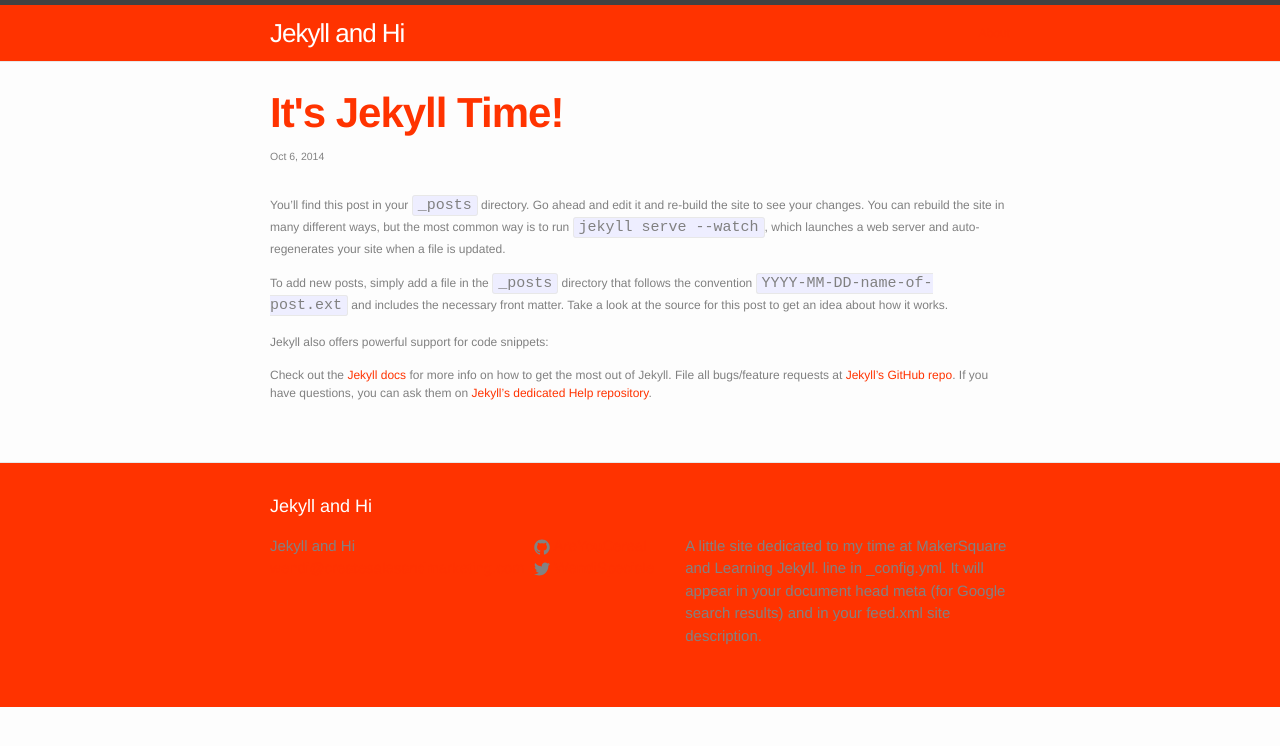
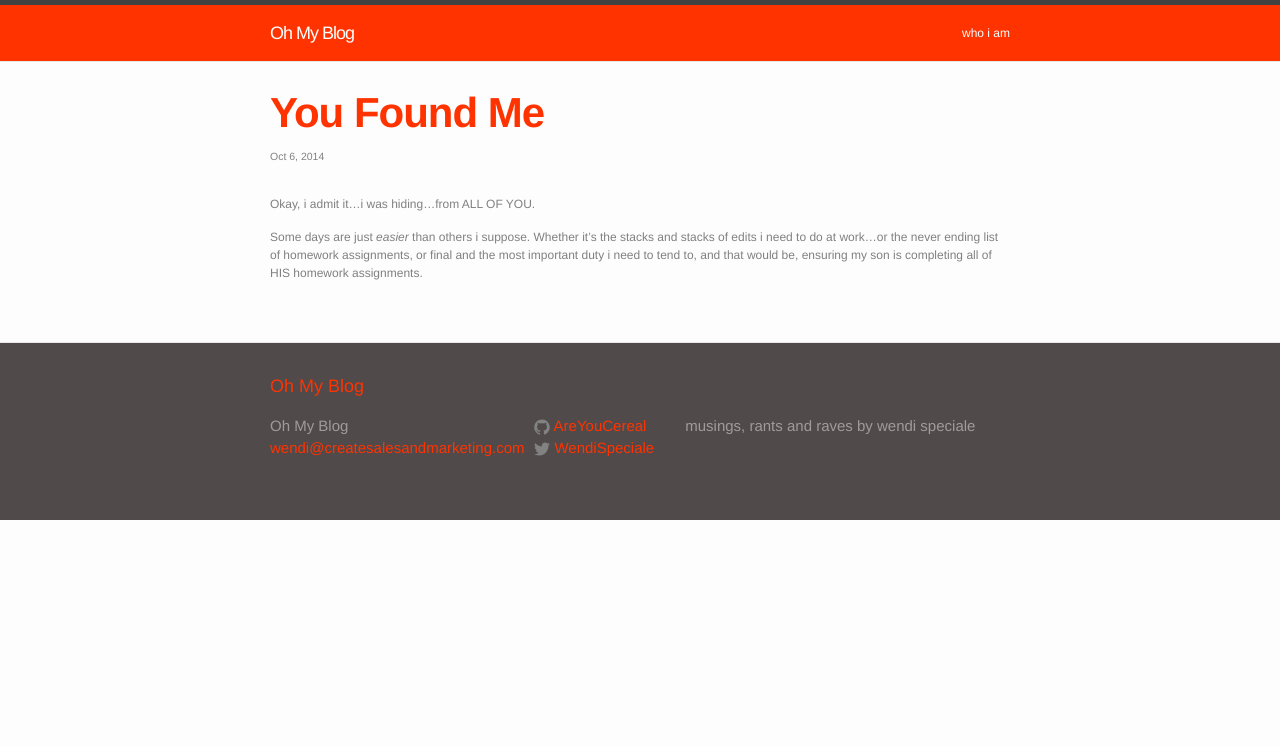
Before and after one commit to AreYouCereal/gitGUI, a Jekyll site: the page built from AREYOUCEREAL.github.io/_posts/2014-10-06-it's-jekyll-time.markdown, in a window 1280 px wide. Shown: the top 746 px of the page. Built offline with Jekyll 4.4.1, drawn with Linux system fonts in a browser that asks for light colours.

Commit message:
Updated CSS

```diff
--- a/AREYOUCEREAL.github.io/_config.yml
+++ b/AREYOUCEREAL.github.io/_config.yml
@@ -1,10 +1,8 @@
 # Site settings
-title: Jekyll and Hi
+title: Oh My Blog
 email: wendi@createsalesandmarketing.com
 description: > # this means to ignore newlines until "baseurl:"
-  A little site dedicated to my time at MakerSquare and Learning Jekyll.
-  line in _config.yml. It will appear in your document head meta (for
-  Google search results) and in your feed.xml site description.
+ musings, rants and raves by wendi speciale
 baseurl: "" # the subpath of your site, e.g. /blog/
 url: "http://yourdomain.com" # the base hostname & protocol for your site
 twitter_username: WendiSpeciale
--- a/AREYOUCEREAL.github.io/_posts/2014-10-06-it's-jekyll-time.markdown
+++ b/AREYOUCEREAL.github.io/_posts/2014-10-06-it's-jekyll-time.markdown
@@ -1,18 +1,16 @@
 ---
 layout: post
-title:  "It's Jekyll Time!"
+title:  "You Found Me"
 date:   2014-10-06 19:47:45
 categories: jekyll update
 ---
-You’ll find this post in your `_posts` directory. Go ahead and edit it and re-build the site to see your changes. You can rebuild the site in many different ways, but the most common way is to run `jekyll serve --watch`, which launches a web server and auto-regenerates your site when a file is updated.
+Okay, i admit it...i was hiding...from ALL OF YOU.
 
-To add new posts, simply add a file in the `_posts` directory that follows the convention `YYYY-MM-DD-name-of-post.ext` and includes the necessary front matter. Take a look at the source for this post to get an idea about how it works.
-
-Jekyll also offers powerful support for code snippets:
+Some days are just <em> easier </em> than others i suppose. Whether it's the stacks and stacks of edits i need to do at work...or the never ending list of homework assignments, or final and the most important duty i need to tend to, and that would be, ensuring my son is completing all of HIS homework assignments.
 
 
 
-Check out the [Jekyll docs][jekyll] for more info on how to get the most out of Jekyll. File all bugs/feature requests at [Jekyll’s GitHub repo][jekyll-gh]. If you have questions, you can ask them on [Jekyll’s dedicated Help repository][jekyll-help].
+
 
 [jekyll]:      http://jekyllrb.com
 [jekyll-gh]:   https://github.com/jekyll/jekyll
--- a/AREYOUCEREAL.github.io/_sass/_layout.scss
+++ b/AREYOUCEREAL.github.io/_sass/_layout.scss
@@ -12,7 +12,7 @@
 }
 
 .site-title {
-    font-size: 26px;
+    font-size: 18px;
     color: #FFFFFF;
     line-height: 56px;
     letter-spacing: -1px;
@@ -35,7 +35,7 @@
     }
 
     .page-link {
-        color: #FF3300;
+        color: #FFFFFF;
         line-height: $base-line-height;
 
         // Gaps between nav items, but not on the first one
@@ -96,13 +96,13 @@
  */
 .site-footer {
     border-top: 1px solid $grey-color-light;
-    background-color: #ff3300;
+    background-color: #504A4B;
     padding: $spacing-unit 0;
 }
 
 .footer-heading {
     font-size: 18px;
-    color: #FFFFFF;
+    color: #FF;
     margin-bottom: $spacing-unit / 2;
 }
 
@@ -114,7 +114,7 @@
 
 .footer-col-wrapper {
     font-size: 15px;
-    color: $grey-color;
+    color: #A09A9B;
     margin-left: -$spacing-unit / 2;
     @extend %clearfix;
 }
@@ -171,8 +171,8 @@
 }
 
 .page-heading {
-    font-size: 29px;
-    color: #FF3300;
+    font-size: 20px;
+    color: #A09A9B;
     font-weight: bold;
 }
 
@@ -192,8 +192,9 @@
 
 .post-link {
     display: block;
-    font-size: 24px;
+    font-size: 18px;
     color: #FF3300;
+    font-weight: bold;
 }
 
 
--- a/AREYOUCEREAL.github.io/index.html
+++ b/AREYOUCEREAL.github.io/index.html
@@ -4,7 +4,7 @@
 
 <div class="home">
 
-  <h1 class="page-heading">Posts</h1>
+  <h1 class="page-heading">Posts:</h1>
 
   <ul class="post-list">
     {% for post in site.posts %}
```
Also changed, not shown: AREYOUCEREAL.github.io/about.md (+2 -6 lines), 7 other files.
